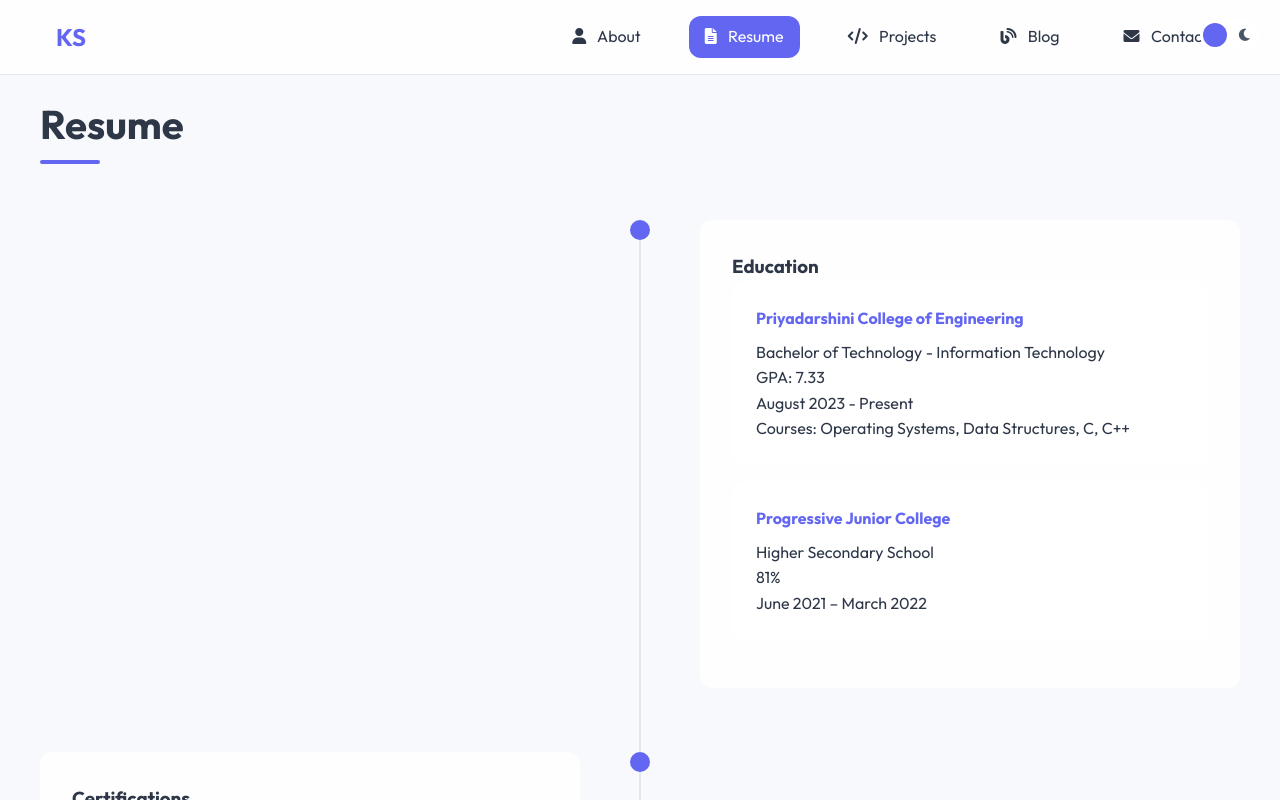
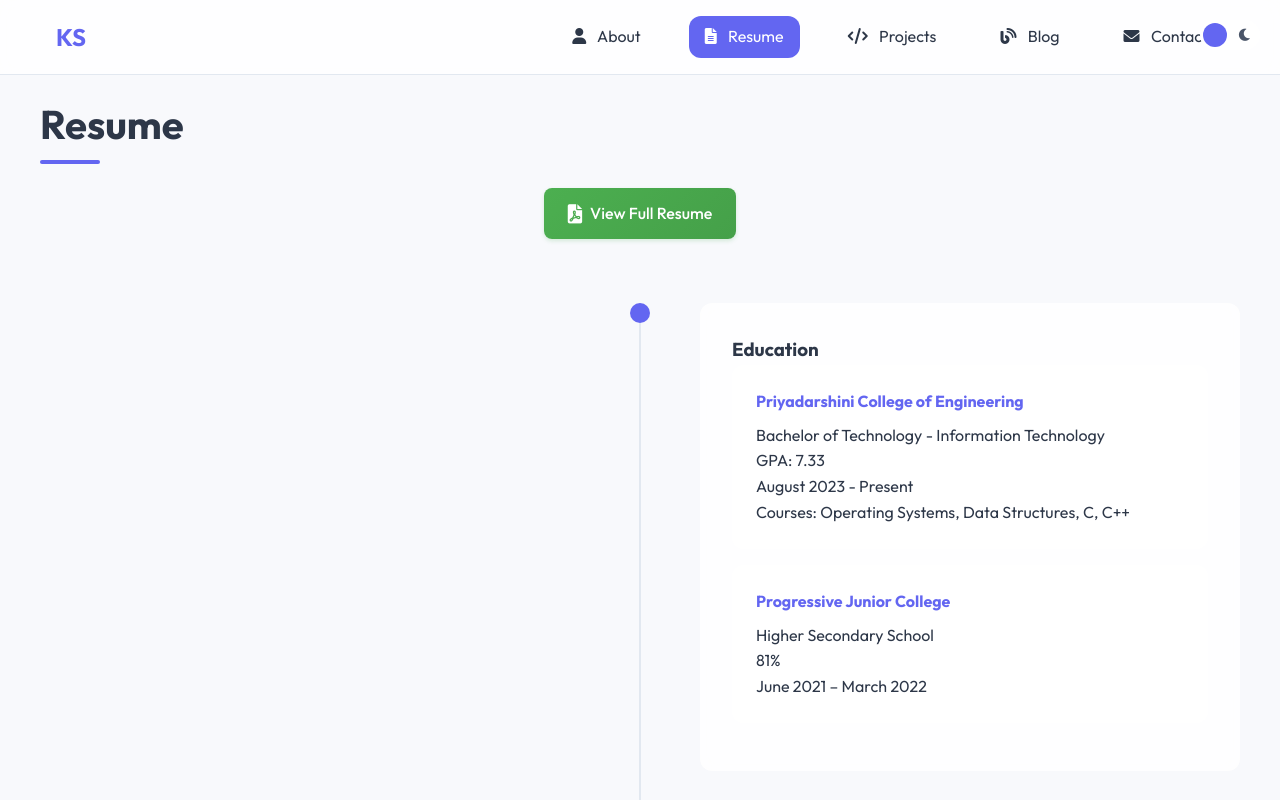
Before and after one commit to Kushanware/Portfolio_Website, a plain HTML site: page index.html in a window 1280 px wide. Both pictures are taken after a click on the item "Resume". Shown: the part 836-1636 px from the top of the page. Drawn offline with nearby package versions, Linux system fonts and the light colour scheme; no server answers.

Commit message:
Add resume PDF button with updated styling

```diff
--- a/index.html
+++ b/index.html
@@ -135,6 +135,11 @@
             <!-- Resume Section -->
             <section id="resume" class="content-section">
                 <h2>Resume</h2>
+                <div class="resume-button-container">
+                    <a href="https://drive.google.com/file/d/1ASwPJTpywCeITiCqhT4stjBpNX2Bvbxk/view?usp=sharing" target="_blank" class="resume-btn">
+                        <i class="fas fa-file-pdf"></i> View Full Resume
+                    </a>
+                </div>
                 <div class="timeline">
                     <div class="timeline-item">
                         <div class="timeline-marker"></div>
--- a/styles.css
+++ b/styles.css
@@ -937,3 +937,43 @@ body {
         opacity: 0;
     }
 }
+
+/* Resume Button Styles */
+.resume-button-container {
+    text-align: center;
+    margin: 2rem 0;
+}
+
+.resume-btn {
+    display: inline-flex;
+    align-items: center;
+    gap: 0.5rem;
+    background: linear-gradient(135deg, #4CAF50, #45a049);
+    color: white;
+    padding: 0.8rem 1.5rem;
+    border-radius: 8px;
+    text-decoration: none;
+    font-weight: 500;
+    transition: all 0.3s ease;
+    box-shadow: 0 2px 4px rgba(76, 175, 80, 0.2);
+}
+
+.resume-btn:hover {
+    transform: translateY(-2px);
+    box-shadow: 0 4px 12px rgba(76, 175, 80, 0.3);
+    background: linear-gradient(135deg, #45a049, #388e3c);
+}
+
+.resume-btn i {
+    font-size: 1.2rem;
+}
+
+[data-theme="dark"] .resume-btn {
+    background: linear-gradient(135deg, #66bb6a, #4CAF50);
+    box-shadow: 0 2px 4px rgba(76, 175, 80, 0.3);
+}
+
+[data-theme="dark"] .resume-btn:hover {
+    background: linear-gradient(135deg, #4CAF50, #388e3c);
+    box-shadow: 0 4px 12px rgba(76, 175, 80, 0.4);
+}
```
